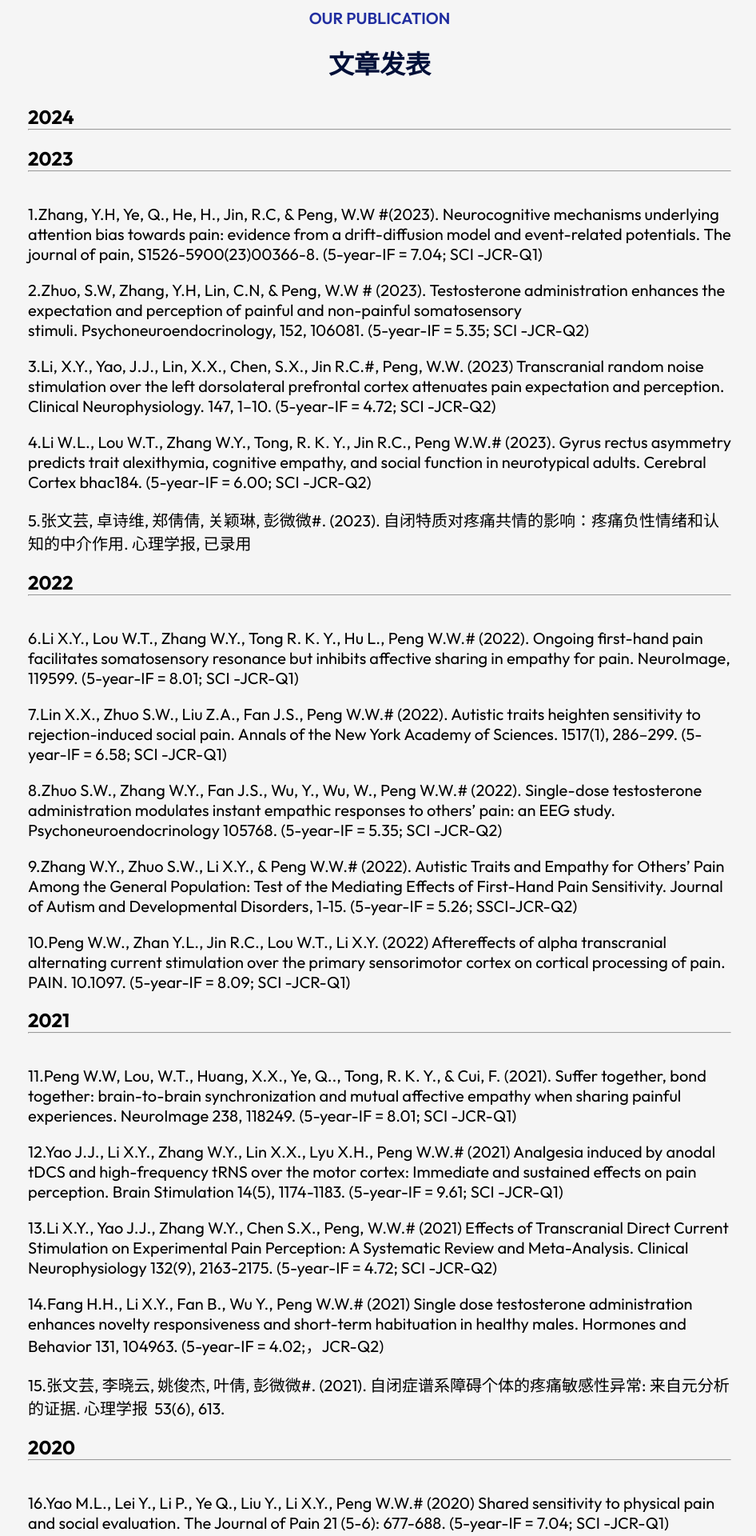
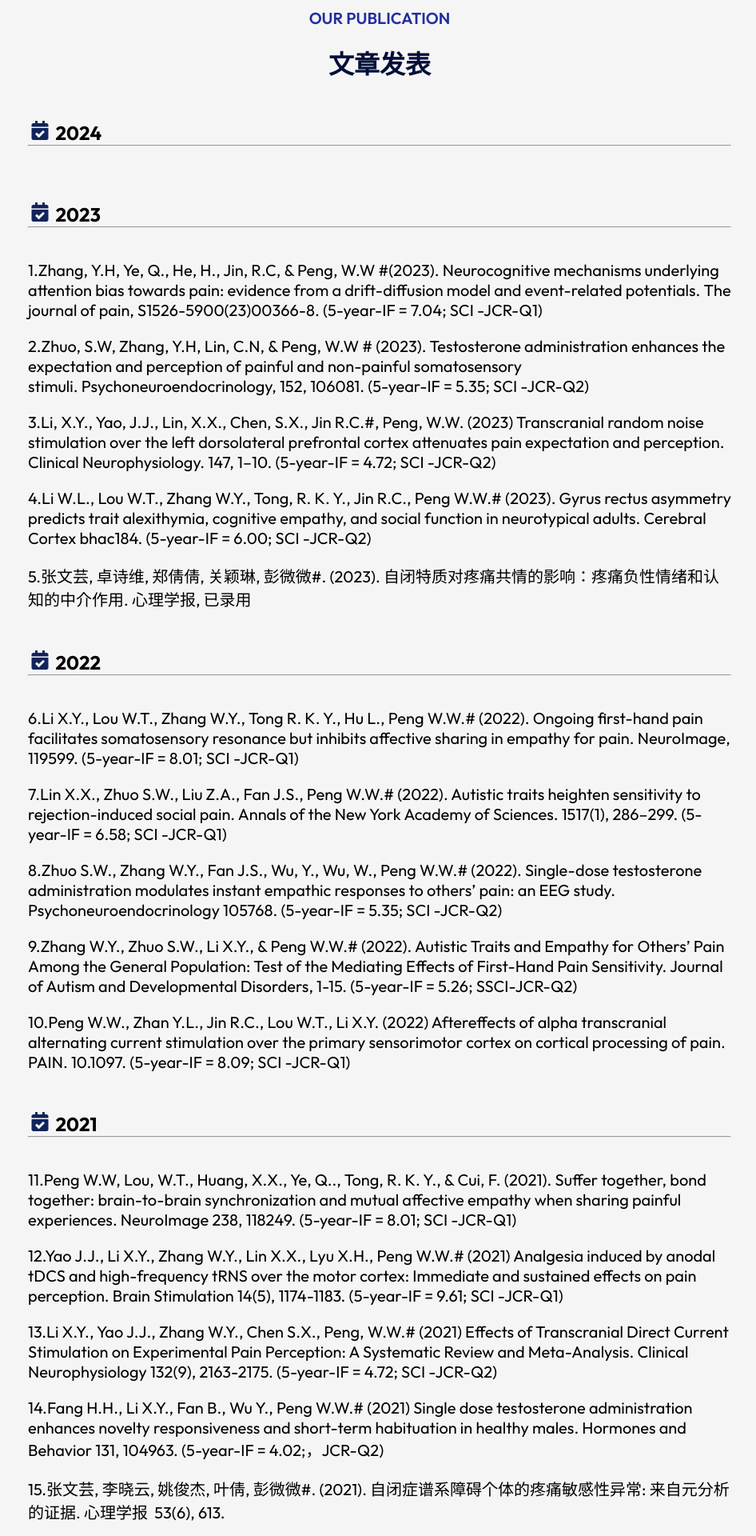
Before and after one commit to XIYANG1018/PCML-Website, a React (Vite) app: page /publication in a window 1280 px wide. Shown: the part 140-2060 px from the top of the page at 80% size, without its empty margins (165-1111 px from the left). Built offline with nearby package versions, Linux system fonts and the light colour scheme.

Commit message:
update publication

```diff
--- a/src/screens/PublicationScreen.css
+++ b/src/screens/PublicationScreen.css
@@ -6,3 +6,26 @@ p {
     font-size: 20px;
     margin: 20px 0;
 }
+
+h2 {
+    margin-top: 50px;
+}
+
+
+/* ----- media query ----------- */
+
+@media (max-width: 1200px){
+    .publication-container{
+        margin: 0 20px;
+        padding-left: 5%;
+        padding-right: 5%;
+    }
+
+    p {
+        font-size: 16px;
+    }
+
+    h2 {
+        font-size: 20px;
+    }
+}
--- a/src/screens/PublicationScreen.jsx
+++ b/src/screens/PublicationScreen.jsx
@@ -2,6 +2,7 @@ import React from 'react'
 import Navbar from '../Components/Navbar/Navbar'
 import './PublicationScreen.css'
 import Title from '../Components/Title/Title'
+import { FaCalendarCheck } from 'react-icons/fa'
 
 const PublicationScreen = () => {
   return (
@@ -10,13 +11,13 @@ const PublicationScreen = () => {
 
         <div className='publication-container'>
         <Title subTitle='Our publication' title='文章发表'/>
-          <h2>2024</h2>
+          <h2><FaCalendarCheck className='icon' /> 2024</h2>
           <hr></hr>
           <br></br>
 
 
 
-          <h2>2023</h2>
+          <h2><FaCalendarCheck className='icon' /> 2023</h2>
           <hr></hr>
           <br></br>
 
@@ -26,7 +27,7 @@ const PublicationScreen = () => {
           <p>4.Li W.L., Lou W.T., Zhang W.Y., Tong, R. K. Y., Jin R.C., Peng W.W.# (2023). Gyrus rectus asymmetry predicts trait alexithymia, cognitive empathy, and social function in neurotypical adults. Cerebral Cortex bhac184. (5-year-IF = 6.00; SCI -JCR-Q2)</p>
           <p>5.张文芸, 卓诗维, 郑倩倩, 关颖琳, 彭微微#. (2023). 自闭特质对疼痛共情的影响：疼痛负性情绪和认知的中介作用. 心理学报, 已录用</p>
 
-          <h2>2022</h2>
+          <h2><FaCalendarCheck className='icon' /> 2022</h2>
           <hr></hr>
           <br></br>
           <p>6.Li X.Y., Lou W.T., Zhang W.Y., Tong R. K. Y., Hu L., Peng W.W.# (2022). Ongoing first-hand pain facilitates somatosensory resonance but inhibits affective sharing in empathy for pain. NeuroImage, 119599. (5-year-IF = 8.01; SCI -JCR-Q1)</p>
@@ -37,7 +38,7 @@ const PublicationScreen = () => {
 
 
 
-          <h2>2021</h2>
+          <h2><FaCalendarCheck className='icon' /> 2021</h2>
           <hr></hr>
           <br></br>
           <p>11.Peng W.W, Lou, W.T., Huang, X.X., Ye, Q.., Tong, R. K. Y., & Cui, F. (2021). Suffer together, bond together: brain-to-brain synchronization and mutual affective empathy when sharing painful experiences. NeuroImage 238, 118249. (5-year-IF = 8.01; SCI -JCR-Q1)</p>
@@ -48,7 +49,7 @@ const PublicationScreen = () => {
 
 
 
-          <h2>2020</h2>
+          <h2><FaCalendarCheck className='icon' /> 2020</h2>
           <hr></hr>
           <br></br>
           <p>16.Yao M.L., Lei Y., Li P., Ye Q., Liu Y., Li X.Y., Peng W.W.# (2020) Shared sensitivity to physical pain and social evaluation. The Journal of Pain 21 (5-6): 677-688. (5-year-IF = 7.04; SCI -JCR-Q1) </p>
@@ -63,7 +64,7 @@ const PublicationScreen = () => {
 
 
 
-          <h2>2019</h2>
+          <h2><FaCalendarCheck className='icon' /> 2019</h2>
           <hr></hr>
           <br></br>
           <p>23.Peng W.W.*, Tang Z.Y.*, Zhang F.R., Li H., Kong Y.Z., Iannetti G.D., Hu L. (2019) Neurobiological mechanisms of TENS-induced analgesia. NeuroImage 195: 396-408. (5-year-IF = 8.01; SCI -JCR-Q1)</p>
@@ -87,13 +88,13 @@ const PublicationScreen = () => {
 
 
 
-          <h2>2018</h2>
+          <h2><FaCalendarCheck className='icon' /> 2018</h2>
           <hr></hr>
           <br></br>
           <p>32.Peng W.W.*, Xia X.L.*, Yi M., Huang, G. Zhang Z.G., Iannetti G.D., Hu L. (2018) Brain oscillations reflecting pain-related behavior in freely-moving rats. PAIN 159(1): 106–118. (5-year-IF = 8.09; SCI -JCR-Q1)</p>
           <p>33.张会娟, 彭微微#, 周丽丽, 吕雪靖, 魏华, 胡理# (2018) 安慰剂效应的心理机制及临床应用, 中国临床心理学杂志 26(3),467-471,453. </p>
 
-          <h2>2017</h2>
+          <h2><FaCalendarCheck className='icon' /> 2017</h2>
           <hr></hr>
           <br></br>
 
@@ -102,7 +103,7 @@ const PublicationScreen = () => {
           <p>36.王小玲, 唐丹丹, 靳晴晴, 彭微微#, 胡理 (2017) 疼痛恐惧的神经机制及其消退. 心理科学进展 25(10): 1758-1768.</p>
           <p>37.汤征宇, 汪汇泉, 夏晓磊, 汤艺, 彭微微#, 胡理 (2017) 经皮神经电刺激的镇痛机制及其临床应用. 生理学报 2017(3):1-22.</p>
 
-          <h2>2012-2016</h2>
+          <h2><FaCalendarCheck className='icon' /> 2012-2016</h2>
 
           <hr></hr>
           <br></br>
```
